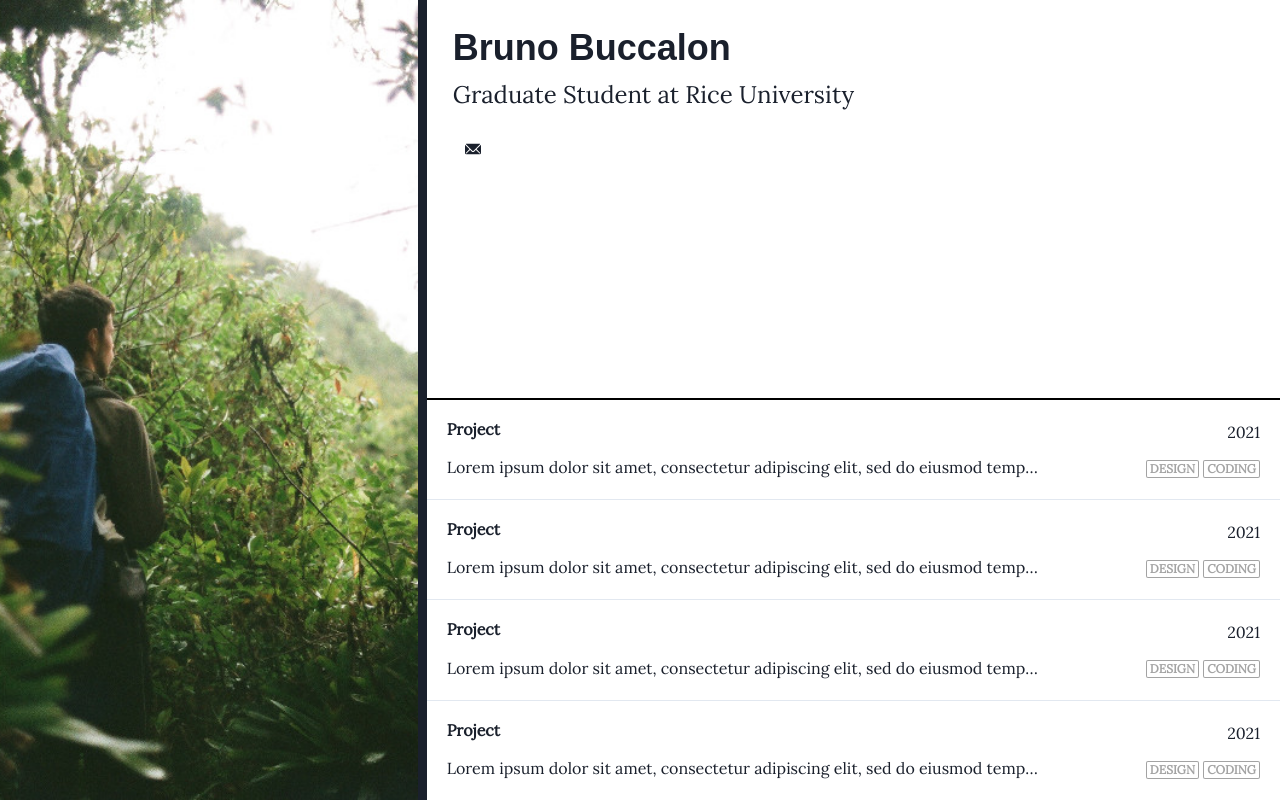
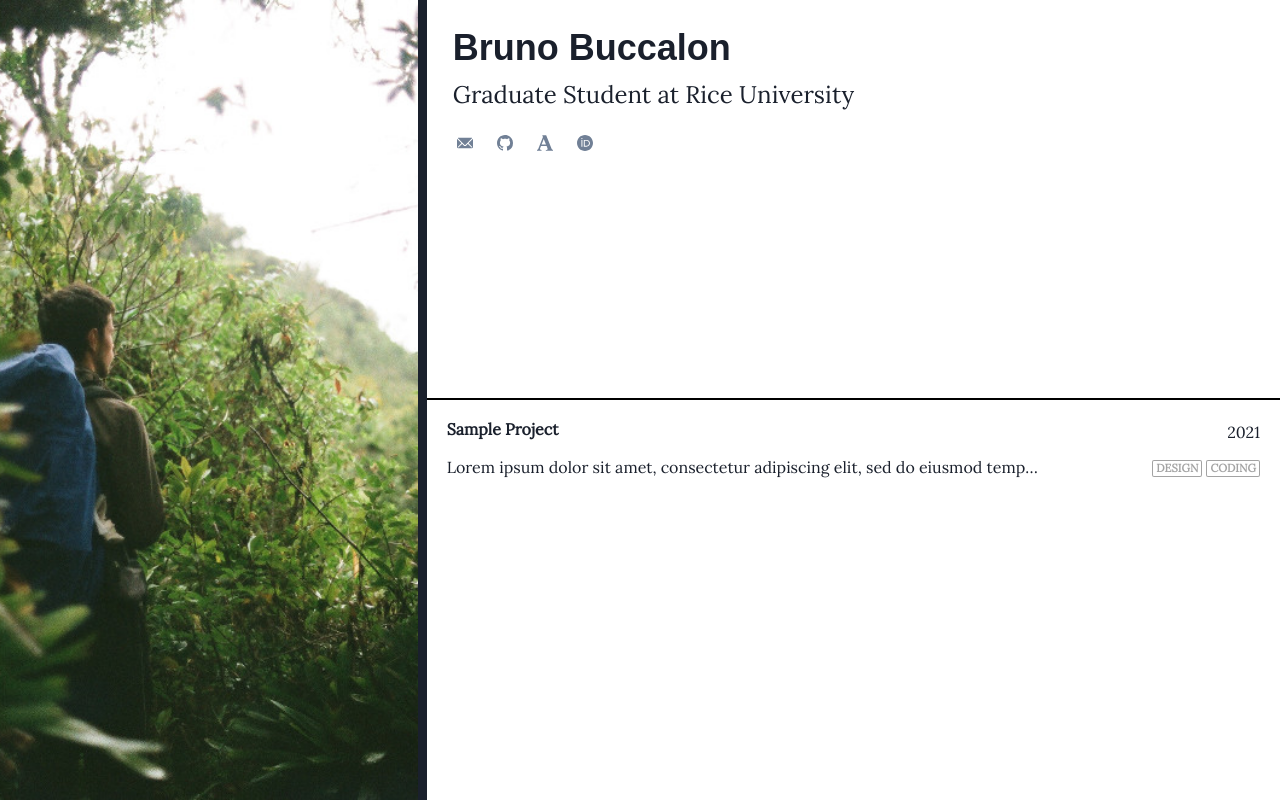
Before and after one commit to buccalon/buccalon.github.io, a Next.js app: page / in a window 1280 px wide. Built offline with nearby package versions, Linux system fonts and the light colour scheme; a web font is replaced by a local one.

Commit message:
Add links with icons

```diff
--- a/components/Card/index.js
+++ b/components/Card/index.js
@@ -14,7 +14,7 @@ import {
 
 export default function Card() {
   const project = {
-    title: "Project",
+    title: "Sample Project",
     description:
       "Lorem ipsum dolor sit amet, consectetur adipiscing elit, sed do eiusmod tempor incididunt ut labore et dolore magna aliqua",
     date: "2021",
@@ -54,10 +54,18 @@ export default function Card() {
           <VStack spacing={4} align="stretch" textAlign="right">
             <Text fontWeight="400">{project.date}</Text>
             <HStack spacing={1}>
-              <Badge size="sm" colorScheme="blackAlpha" variant="outline">
+              <Badge
+                fontSize="0.7em"
+                colorScheme="blackAlpha"
+                variant="outline"
+              >
                 Design
               </Badge>
-              <Badge size="sm" colorScheme="blackAlpha" variant="outline">
+              <Badge
+                fontSize="0.7em"
+                colorScheme="blackAlpha"
+                variant="outline"
+              >
                 Coding
               </Badge>
             </HStack>
--- a/components/Header/index.js
+++ b/components/Header/index.js
@@ -1,12 +1,6 @@
-import Link from "next/link";
-import {
-  GridItem,
-  Container,
-  Heading,
-  Text,
-  IconButton,
-} from "@chakra-ui/react";
-import { EmailIcon } from "@chakra-ui/icons";
+import { GridItem, Container, Heading, Text } from "@chakra-ui/react";
+
+import Links from "../Links";
 
 export default function Header({ title, subtitle }) {
   return (
@@ -23,16 +17,7 @@ export default function Header({ title, subtitle }) {
         <Text fontWeight="light" m={2} fontSize={["md", "lg", "xl", "2xl"]}>
           {subtitle}
         </Text>
-
-        <a href="mailto:buccalon@rice.edu" target="_blank">
-          <IconButton
-            m={2}
-            variant="ghost"
-            colorScheme="gray"
-            aria-label="Send email"
-            icon={<EmailIcon />}
-          />
-        </a>
+        <Links />
       </Container>
     </GridItem>
   );
--- /dev/null
+++ b/components/Links/index.js
@@ -0,0 +1,31 @@
+import { Container, IconButton } from "@chakra-ui/react";
+import { EmailIcon } from "@chakra-ui/icons";
+import { GoMarkGithub } from "react-icons/go";
+import { SiAcademia, SiOrcid } from "react-icons/si";
+
+export default function Links() {
+  return (
+    <Container my={5} p={0}>
+      <a href="mailto:buccalon@rice.edu" target="_blank">
+        <IconButton variant="link" aria-label="Email" icon={<EmailIcon />} />
+      </a>
+      <a href="https://github.com/buccalon" target="_blank">
+        <IconButton
+          variant="link"
+          aria-label="GitHub"
+          icon={<GoMarkGithub />}
+        />
+      </a>
+      <a href="https://rice.academia.edu/buccalon" target="_blank">
+        <IconButton
+          variant="link"
+          aria-label="Academia"
+          icon={<SiAcademia />}
+        />
+      </a>
+      <a href="https://orcid.org/0000-0002-6463-936X" target="_blank">
+        <IconButton variant="link" aria-label="ORCID" icon={<SiOrcid />} />
+      </a>
+    </Container>
+  );
+}
--- a/components/List/index.js
+++ b/components/List/index.js
@@ -11,13 +11,7 @@ export default function List() {
         align="stretch"
       >
         <Card />
-        <Card />
-        <Card />
-        <Card />
-        <Card />
       </VStack>
     </GridItem>
   );
 }
-
-// To-do: Turn top image on mobile devices
--- a/package.json
+++ b/package.json
@@ -1,5 +1,5 @@
 {
-  "name": "buccalon",
+  "name": "brunoland",
   "version": "0.1.0",
   "private": true,
   "scripts": {
@@ -18,6 +18,7 @@
     "framer-motion": "^4.1.17",
     "next": "11.0.0",
     "react": "17.0.2",
-    "react-dom": "17.0.2"
+    "react-dom": "17.0.2",
+    "react-icons": "^4.2.0"
   }
 }
```
Also changed, not shown: 1 other file (tests, documents, lock files or other folders).
